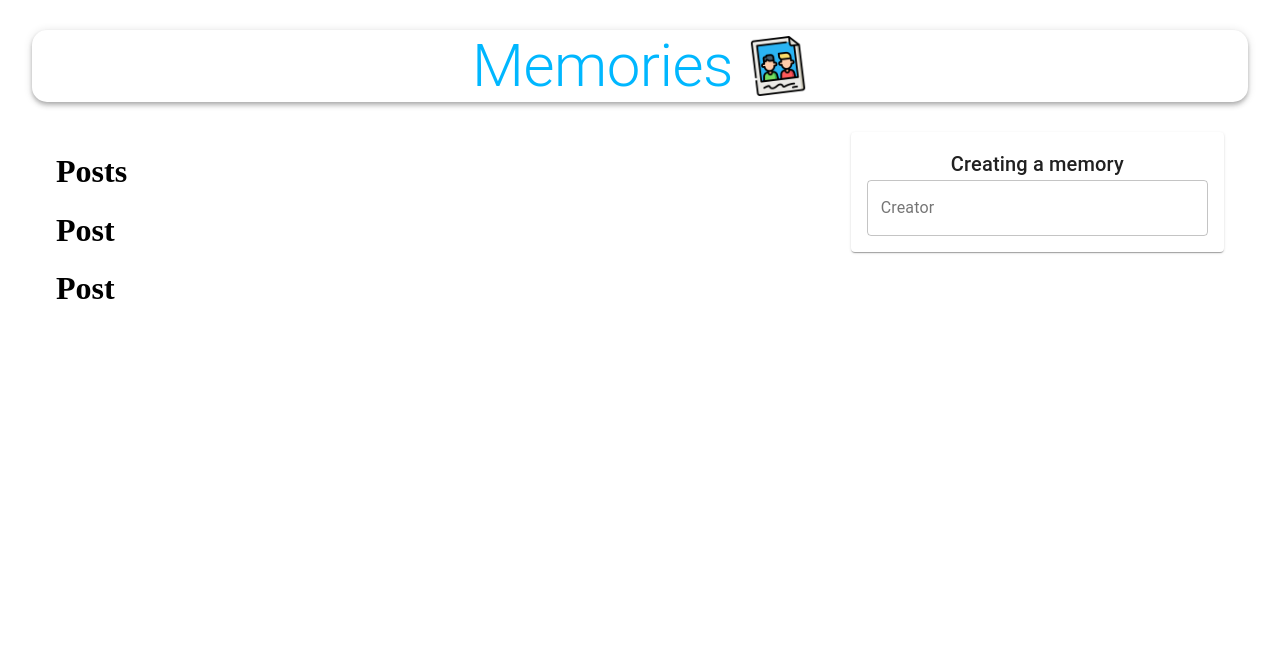
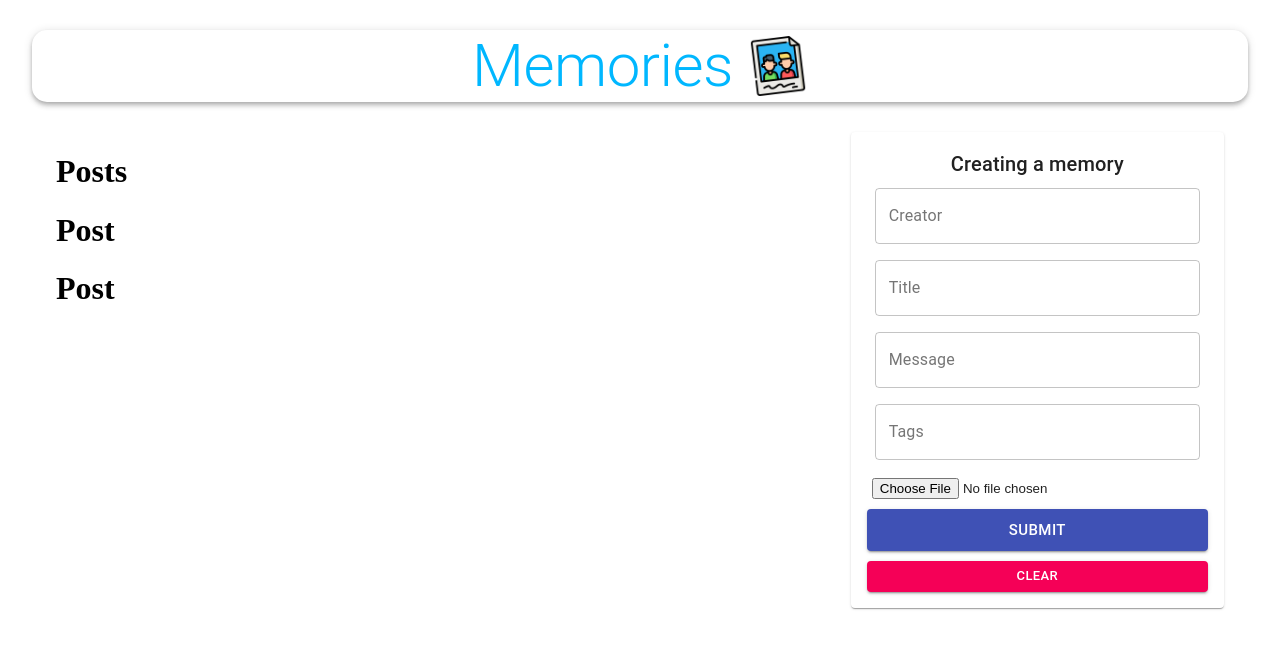
Before and after one commit to akaahl/memories-app, a React (Create React App) app in the folder client/: page / in a window 1280 px wide. Shown: the top 648 px of the page. Built offline with nearby package versions, Linux system fonts and the light colour scheme; no server answers.

Commit message:
Finished styling the Form component

```diff
--- a/client/src/components/Form/Form.js
+++ b/client/src/components/Form/Form.js
@@ -1,6 +1,7 @@
 import { useState } from "react";
 import useStyles from "./styles";
 import { TextField, Button, Typography, Paper } from "@material-ui/core";
+import FileBase from "react-file-base64";
 
 const Form = () => {
   const [postData, setPostData] = useState({
@@ -17,14 +18,16 @@
     e.preventDefault();
   };
 
-  const handleChange = () => {};
+  const clear = () => {
+    console.log("clear");
+  };
 
   return (
     <Paper className={classes.paper}>
       <form
         autoComplete="off"
         noValidate
-        className={classes.form}
+        className={`${classes.root} ${classes.form}`}
         onSubmit={handleSubmit}
       >
         <Typography variant="h6">Creating a memory</Typography>
@@ -34,8 +37,71 @@
           label="Creator"
           fullWidth
           value={postData.creator}
-          onChange={handleChange}
+          onChange={(e) =>
+            setPostData({ ...postData, creator: e.target.value })
+          }
         />
+
+        <TextField
+          name="title"
+          variant="outlined"
+          label="Title"
+          fullWidth
+          value={postData.title}
+          onChange={(e) => setPostData({ ...postData, title: e.target.value })}
+        />
+
+        <TextField
+          name="message"
+          variant="outlined"
+          label="Message"
+          fullWidth
+          value={postData.Message}
+          onChange={(e) =>
+            setPostData({ ...postData, message: e.target.value })
+          }
+        />
+
+        <TextField
+          name="tags"
+          variant="outlined"
+          label="Tags"
+          fullWidth
+          value={postData.tags}
+          onChange={(e) => setPostData({ ...postData, tags: e.target.value })}
+        />
+
+        <div className={classes.fileInput}>
+          <FileBase
+            type="file"
+            multiple={false}
+            onDone={({ base64 }) =>
+              setPostData({ ...postData, selectedFile: base64 })
+            }
+          />
+        </div>
+
+        <Button
+          className={classes.buttonSubmit}
+          variant="contained"
+          color="primary"
+          size="large"
+          type="submit"
+          fullWidth
+        >
+          Submit
+        </Button>
+
+        <Button
+          variant="contained"
+          color="secondary"
+          size="small"
+          type="submit"
+          onClick={clear}
+          fullWidth
+        >
+          Clear
+        </Button>
       </form>
     </Paper>
   );
```
